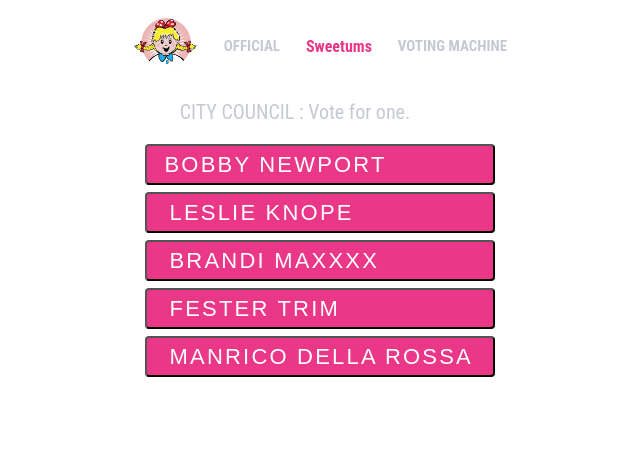
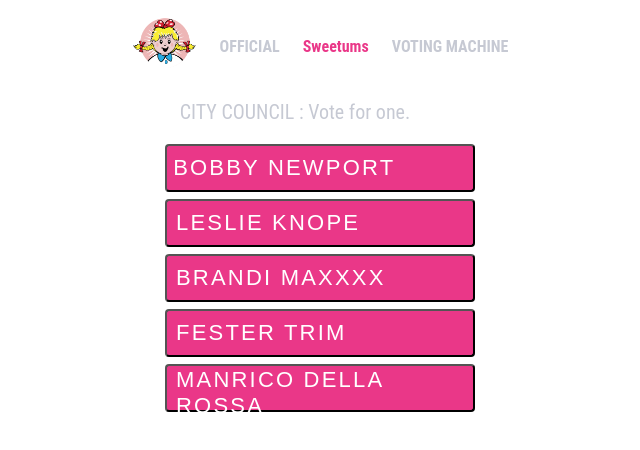
Before and after one commit to margamb/voting-machine, a plain HTML site: page candidates.html in a window 1280 px wide. Shown: the whole page, without its empty margins (320-960 px from the left). Drawn offline with Linux system fonts and the light colour scheme.

Commit message:
Change header, wrap

```diff
--- a/styles.css
+++ b/styles.css
@@ -12,6 +12,25 @@ body {
     width: 50%;
     margin-top: 12%;
     margin-left: 25%;
+}
+
+button {
+    background-color: #EA3788; /* Green background */
+    width: 310px;
+    height: 48px;
+    font-size: 22px;
+    color: white; /* White text */
+    cursor: pointer; /* Pointer/hand icon */
+    margin-bottom: 7px;
+    text-align: left;
+    padding-left: 2%;
+    letter-spacing: 0.1em;
+    border-radius: 4px;
+    outline: none;
+}
+
+button:hover {
+    background-color: #962558;
 }
 
 .candidates {
@@ -38,7 +57,7 @@ h6 {
     color: #C6C9D3;
     margin: 0;
     padding-top: 4px;
-    font-size: 15px;
+    font-size: 16px;
 }
 
 .header {
@@ -48,6 +67,7 @@ h6 {
     flex-direction: row;
     justify-content: space-around;
     align-items: center;
+    flex-wrap: wrap;
 }
 
 .logo {
@@ -75,22 +95,3 @@ h6 {
     color: #EA3788;
     font-size: 16px;
 }
-
-button {
-    background-color: #EA3788; /* Green background */
-    width: 350px;
-    height: 41px;
-    font-size: 22px;
-    color: white; /* White text */
-    cursor: pointer; /* Pointer/hand icon */
-    margin-bottom: 7px;
-    text-align: left;
-    padding-left: 5%;
-    letter-spacing: 0.1em;
-    border-radius: 4px;
-    outline: none;
-}
-
-button:hover {
-    background-color: #962558;
-}
```
